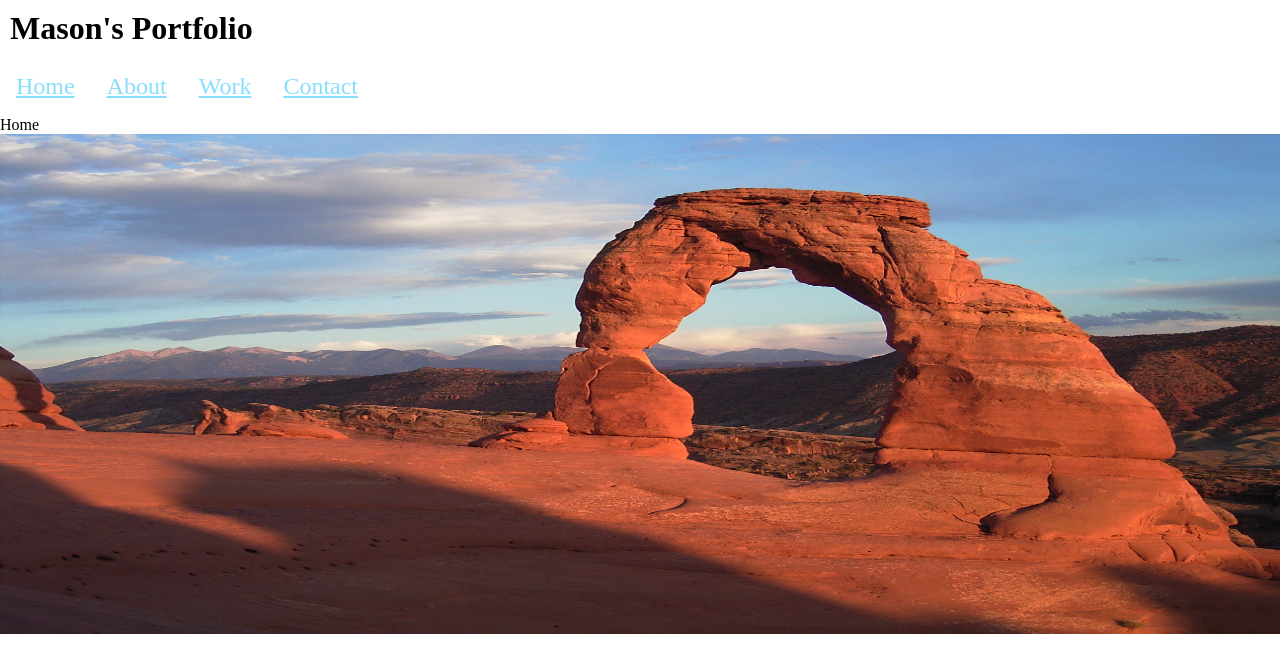
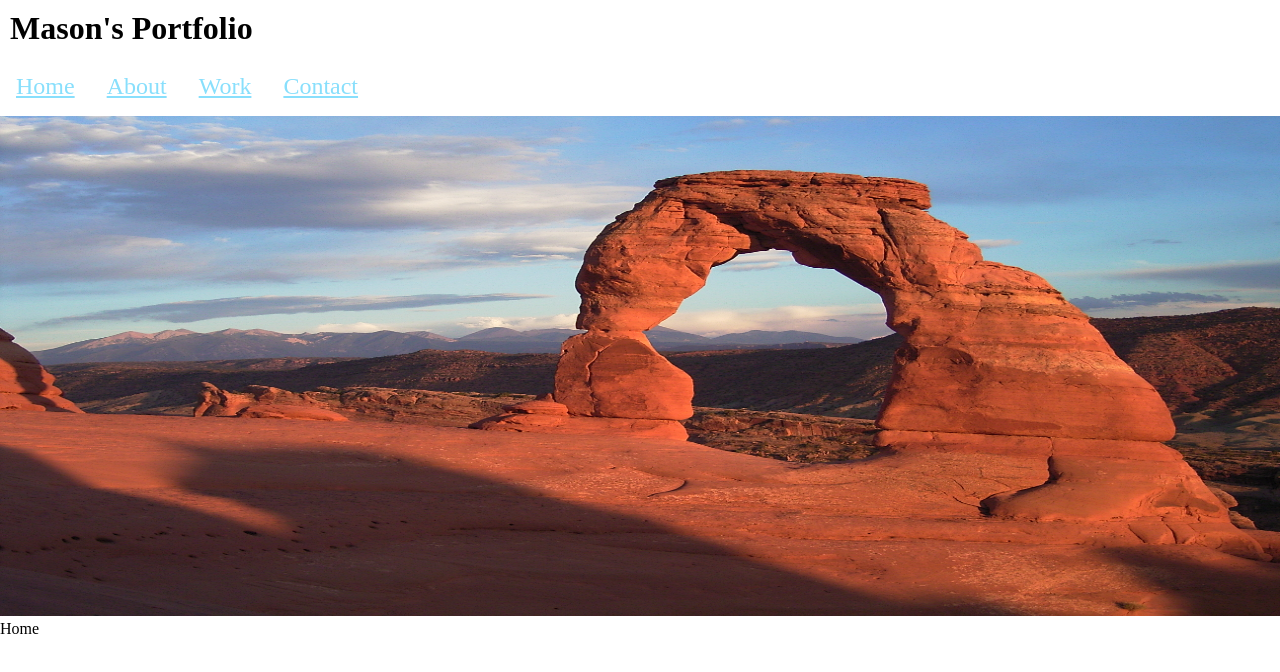
Before and after one commit to mhowe21/react-portfolio, a React (Create React App) app: page / in a window 1280 px wide. Shown: the top 672 px of the page. Built offline with nearby package versions, Linux system fonts and the light colour scheme.

Commit message:
update app.js

```diff
--- a/src/App.js
+++ b/src/App.js
@@ -24,11 +24,11 @@ function App() {
           currentPage={currentPage}
           handlePageChange={handlePageChange}
         />
+        <div>
+          <Heroimage />
+        </div>
         <div>{renderPage()}</div>
       </nav>
-      <div>
-        <Heroimage />
-      </div>
     </>
   );
 }
```
